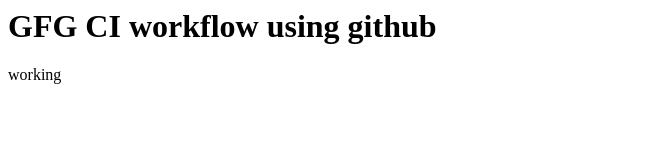
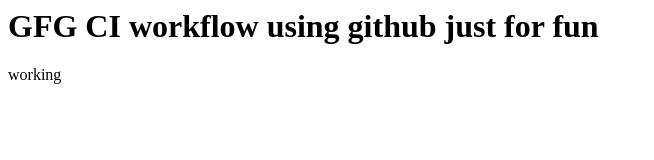
Before and after one commit to HimansiD55/cicd-workflow, a plain HTML site: page index.html in a window 1280 px wide. Shown: the whole page, without its empty margins (0-654 px from the left). Drawn offline with Linux system fonts and the light colour scheme.

Commit message:
Update header text in index.html

```diff
--- a/index.html
+++ b/index.html
@@ -1,7 +1,7 @@
 <html>
 
 <body>
-      <h1>GFG CI workflow using github</h1>
+      <h1>GFG CI workflow using github just for fun</h1>
        <p> working</p>
 </body>
 
```
